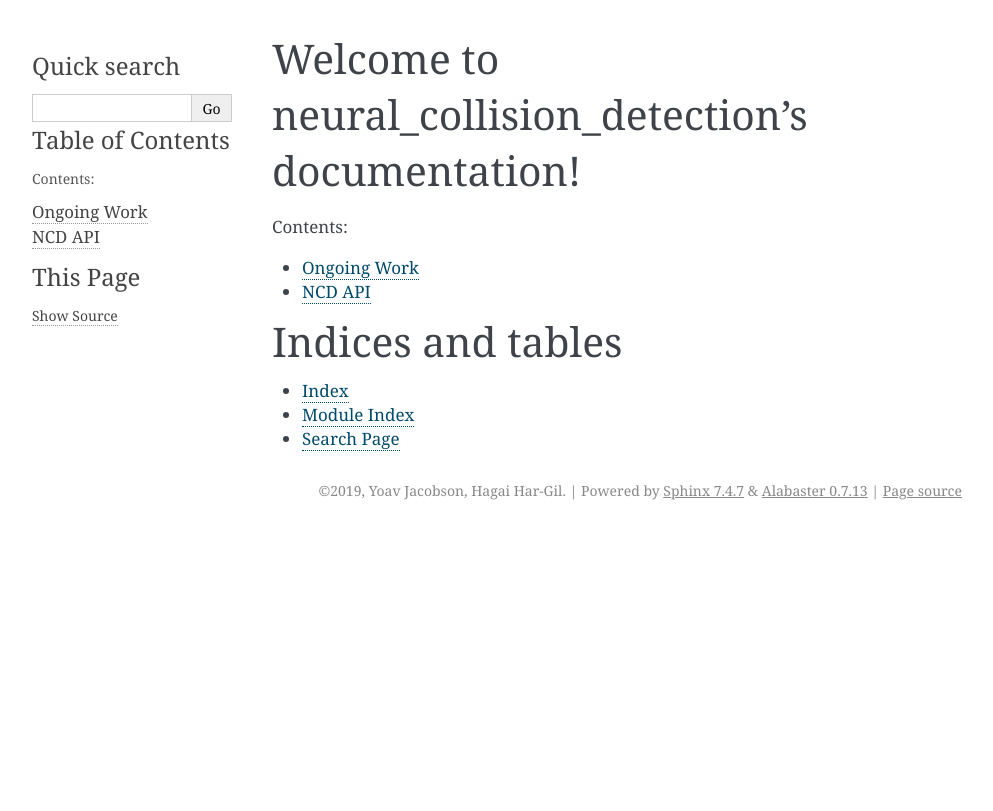
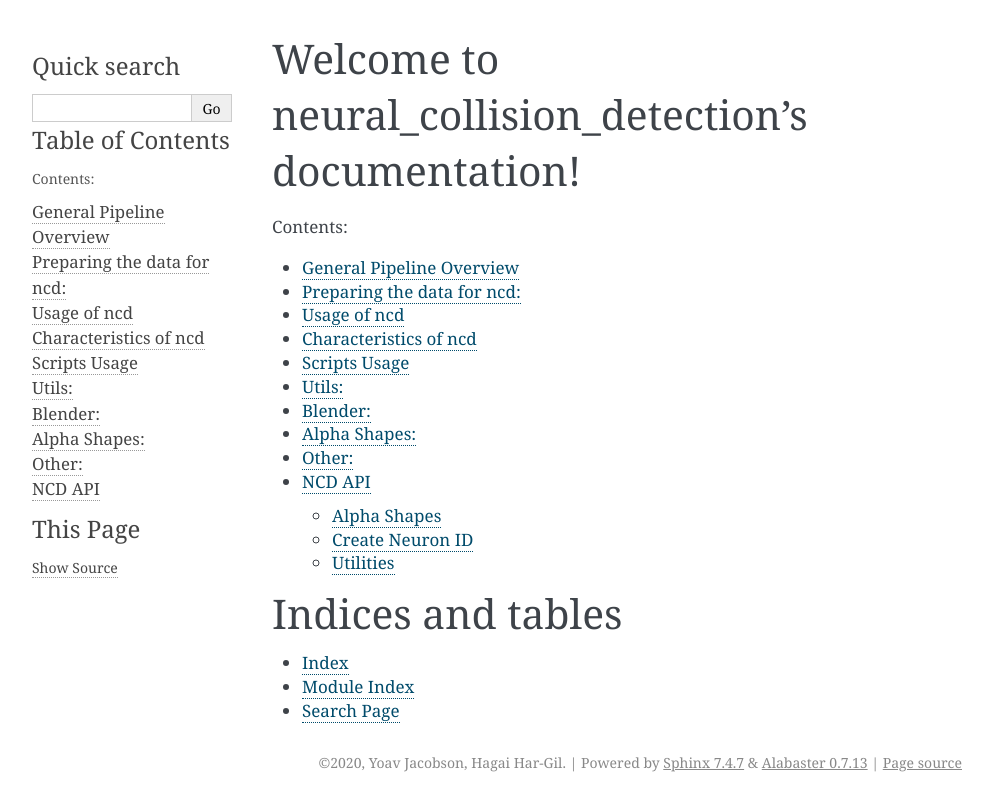
Before and after one commit to PBLab/neural_collision_detection, a Sphinx documentation site: the page built from docs/index.rst, in a window 1280 px wide. Shown: the top 811 px of the page, without its empty margins (148-1141 px from the left). Built offline with Sphinx 7.4.7, drawn with Linux system fonts in a browser that asks for light colours; pages that are not in the unit, such as notebooks, are missing from menus.

Commit message:
Docs work

```diff
--- a/docs/conf.py
+++ b/docs/conf.py
@@ -11,14 +11,14 @@
 # documentation root, use os.path.abspath to make it absolute, like shown here.
 #
 import os
-# import sys
-# sys.path.insert(0, os.path.abspath('.'))
+import sys
+sys.path.insert(0, os.path.abspath('.'))
 
 
 # -- Project information -----------------------------------------------------
 
 project = 'neural_collision_detection'
-copyright = '2019, Yoav Jacobson, Hagai Har-Gil'
+copyright = '2020, Yoav Jacobson, Hagai Har-Gil'
 author = 'Yoav Jacobson, Hagai Har-Gil'
 
 
--- a/docs/index.rst
+++ b/docs/index.rst
@@ -10,7 +10,7 @@
    :maxdepth: 2
    :caption: Contents:
 
-   ongoing
+   usage
    ncd
 
 Indices and tables
--- a/docs/ncd.rst
+++ b/docs/ncd.rst
@@ -2,5 +2,29 @@
 NCD API
 -----------
 
-.. toctree::
-    ncd_post_process.analyze_graph
+
+Alpha Shapes
+============
+.. automodule:: ncd_post_process.alpha_shapes.alpha_shapes_cgal
+     :show-inheritance:
+     :members:
+
+.. automodule:: ncd_post_process.alpha_shapes.alpha_vs_density
+     :show-inheritance:
+     :members:
+
+.. automodule:: ncd_post_process.alpha_shapes.alpha_vs_topodist
+     :show-inheritance:
+     :members:
+
+Create Neuron ID
+================
+.. automodule:: ncd_post_process.create_neuron_id
+     :show-inheritance:
+     :members:
+
+Utilities
+=========
+.. automodule:: ncd_post_process.lib
+     :show-inheritance:
+     :members:
```
Also changed, not shown: 3 other files.
